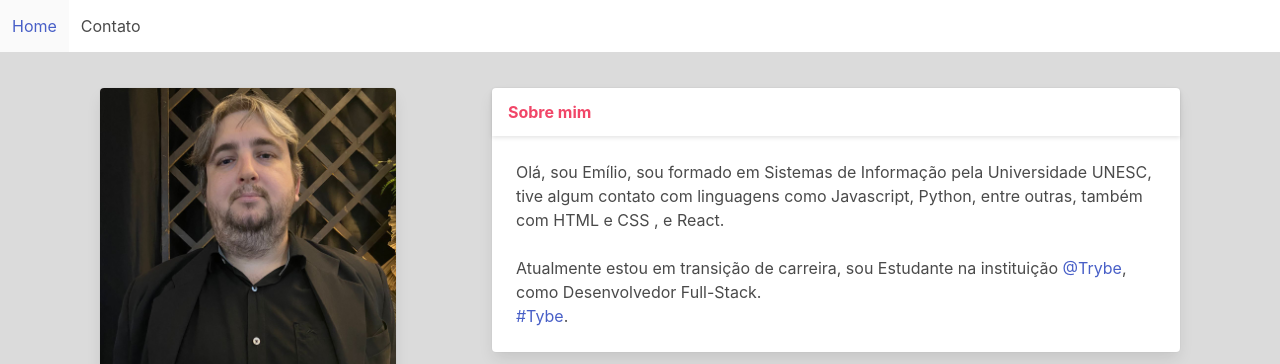
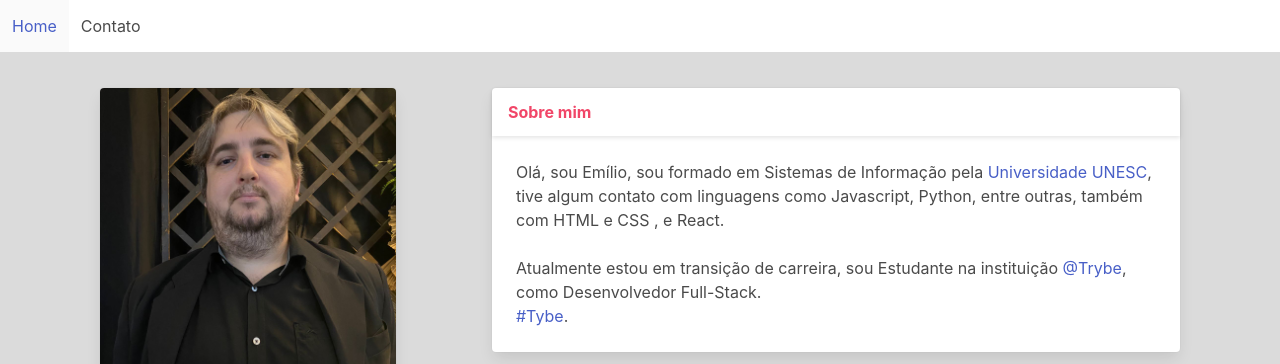
Before and after one commit to butzlaff/butzlaff.github.io, a plain HTML site: page index.html in a window 1280 px wide. Shown: the top 364 px of the page. Drawn offline with nearby package versions, Linux system fonts and the light colour scheme; some icons are missing.

Commit message:
Update my portfolio at github pages

```diff
--- a/index.html
+++ b/index.html
@@ -73,7 +73,7 @@
             </header>
             <div class="card-content">
               <div class="content">
-                Olá, sou Emílio, sou formado em Sistemas de Informação pela Universidade UNESC, tive algum contato com linguagens como Javascript, Python, entre outras, também com HTML e CSS , e React.
+                Olá, sou Emílio, sou formado em Sistemas de Informação pela <a href="https://unesc.br/">Universidade UNESC</a>, tive algum contato com linguagens como Javascript, Python, entre outras, também com HTML e CSS , e React.
                 <br>
                 <br>
                 Atualmente estou em transição de carreira, sou Estudante na instituição <a href="https://www.betrybe.com">@Trybe</a>, como Desenvolvedor Full-Stack.
```
